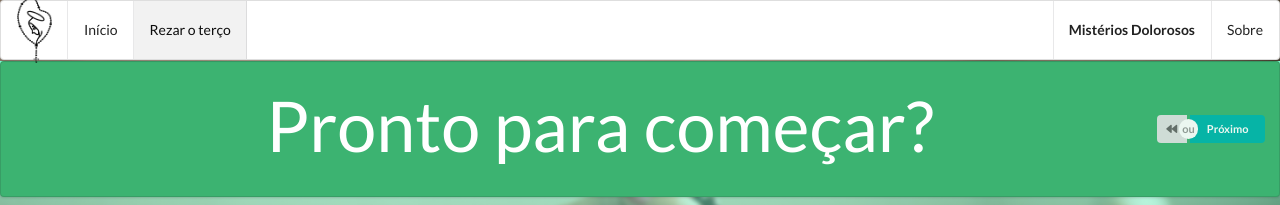
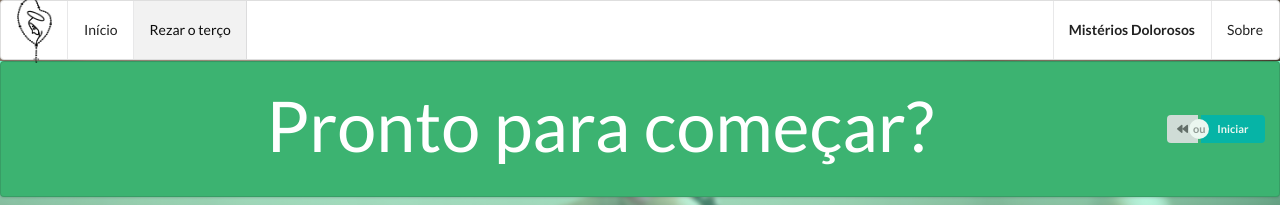
Before and after one commit to imatheusmoreira/Terco-WEB, an Angular app: page /rezar in a window 1280 px wide. Shown: the top 205 px of the page. Built offline with nearby package versions, Linux system fonts and the light colour scheme.

Commit message:
Exibe "iniciar" caso o terço não tenha começado

```diff
--- a/src/app/terco-rezar/terco-rezar.component.html
+++ b/src/app/terco-rezar/terco-rezar.component.html
@@ -6,7 +6,10 @@
     <div class="ui mini right floated buttons" style="opacity: 0.9;">
       <button class="ui icon button" (click)="voltar()"><i class="ui backward icon"></i></button>
       <div class="or" data-text="ou"></div>
-      <button class="ui teal button" (click)="avancar()" >Próximo</button>
+      <button class="ui teal button" (click)="avancar()" >
+        <span *ngIf="contadorGlobal < 0" >Iniciar</span>
+        <span *ngIf="contadorGlobal >= 0" >Próximo</span>
+      </button>
     </div>
   </div>
 </div>
```
